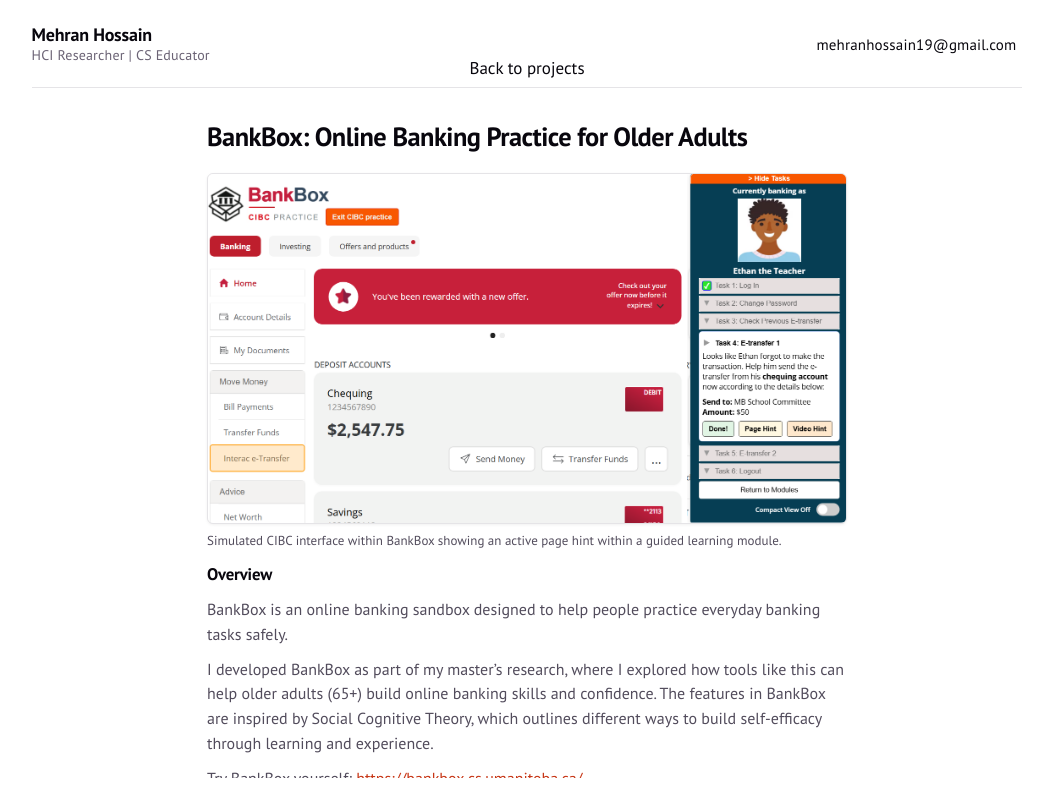
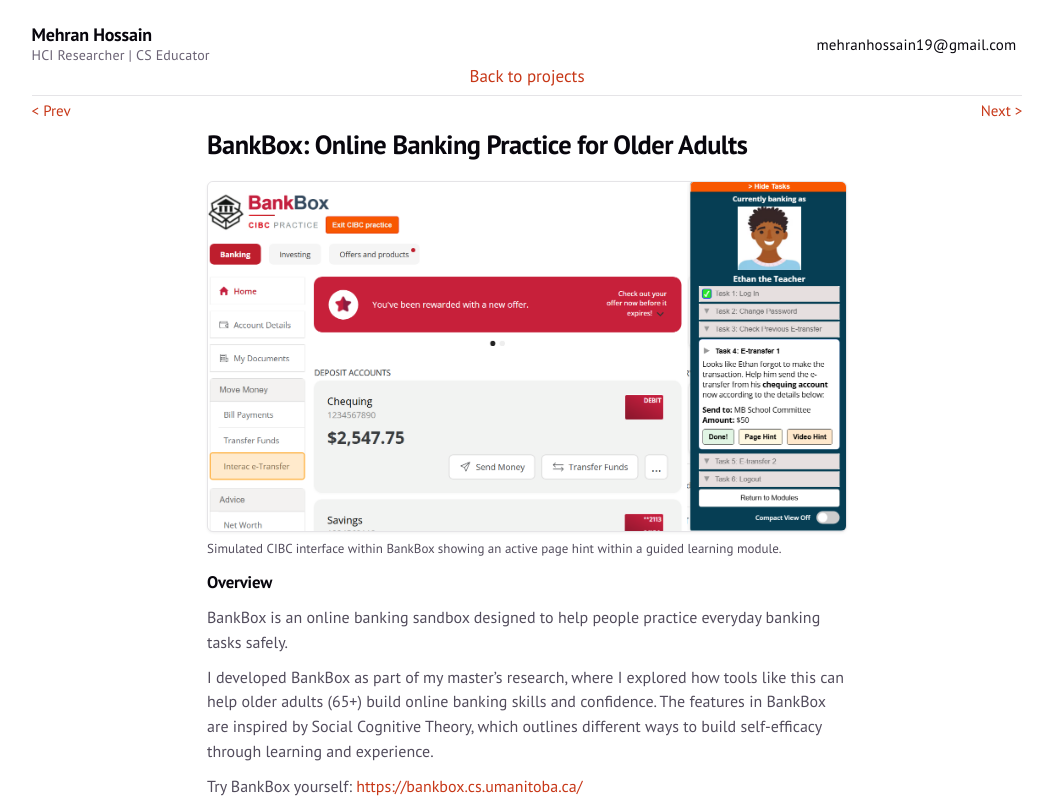
Before and after one commit to mehran-hossain/personal-webpage, a React (Vite) app: page / in a window 1280 px wide. Both pictures are taken after a click on the button 311 px from the left and 536 px from the top of the page. Shown: the whole page, without its empty margins (113-1166 px from the left). Built offline with nearby package versions, Linux system fonts and the light colour scheme.

Commit message:
updated navigation

```diff
--- a/public/projects/common.css
+++ b/public/projects/common.css
@@ -5,3 +5,65 @@
   font-family: "PT Sans", Arial, Helvetica, sans-serif;
   width: 100%;
 }
+
+/* Sentinel for “back to top” visibility (see common.js) */
+.project-back-to-top-sentinel {
+  height: 1px;
+  width: 100%;
+  margin: 0;
+  padding: 0;
+  pointer-events: none;
+  visibility: hidden;
+}
+
+.project-back-to-top {
+  position: fixed;
+  bottom: 1.35rem;
+  left: 50%;
+  right: auto;
+  transform: translateX(-50%);
+  z-index: 50;
+  margin: 0;
+  font: inherit;
+  font-size: 0.8125rem;
+  font-weight: 400;
+  letter-spacing: 0.01em;
+  padding: 0;
+  border: 0;
+  border-bottom: 1px solid transparent;
+  border-radius: 0;
+  background: transparent;
+  color: var(--text, #524c5c);
+  box-shadow: none;
+  cursor: pointer;
+  transition: border-color 0.2s ease, color 0.2s ease;
+}
+
+.project-back-to-top:hover {
+  color: var(--text-h, #08060d);
+  border-bottom-color: currentColor;
+}
+
+.project-back-to-top:focus-visible {
+  outline: 2px solid currentColor;
+  outline-offset: 2px;
+}
+
+.project-back-to-top[hidden] {
+  display: none;
+}
+
+@media (prefers-reduced-motion: reduce) {
+  .project-back-to-top {
+    transition: none;
+  }
+}
+
+@media (prefers-color-scheme: dark) {
+  .project-back-to-top {
+    color: var(--text, #b0aab8);
+  }
+  .project-back-to-top:hover {
+    color: var(--text-h, #f0eef3);
+  }
+}
--- /dev/null
+++ b/public/projects/common.js
@@ -0,0 +1,31 @@
+;(function () {
+  function init() {
+    const btn = document.createElement('button')
+    btn.type = 'button'
+    btn.className = 'project-back-to-top'
+    btn.textContent = 'Back to top'
+    btn.setAttribute('aria-label', 'Back to top of page')
+    btn.hidden = true
+    btn.addEventListener('click', () => {
+      window.scrollTo({ top: 0, behavior: 'smooth' })
+    })
+    document.body.appendChild(btn)
+
+    function updateBackToTopVisibility() {
+      const scrollBottom = window.scrollY + window.innerHeight
+      const pageBottom = document.documentElement.scrollHeight
+      const nearBottom = pageBottom - scrollBottom <= 80
+      btn.hidden = !nearBottom
+    }
+
+    window.addEventListener('scroll', updateBackToTopVisibility, { passive: true })
+    window.addEventListener('resize', updateBackToTopVisibility)
+    updateBackToTopVisibility()
+  }
+
+  if (document.readyState === 'loading') {
+    document.addEventListener('DOMContentLoaded', init)
+  } else {
+    init()
+  }
+})()
--- a/public/projects/project-1.html
+++ b/public/projects/project-1.html
@@ -398,5 +398,6 @@
         </section>
       </main>
     </div>
+    <script src="/projects/common.js"></script>
   </body>
 </html>
--- a/public/projects/project-2.html
+++ b/public/projects/project-2.html
@@ -237,5 +237,6 @@
         </section>
       </main>
     </div>
+    <script src="/projects/common.js"></script>
   </body>
 </html>
--- a/public/projects/project-3.html
+++ b/public/projects/project-3.html
@@ -214,5 +214,6 @@
         </section>
       </main>
     </div>
+    <script src="/projects/common.js"></script>
   </body>
 </html>
--- a/src/App.css
+++ b/src/App.css
@@ -3,17 +3,23 @@
   background: #f5f5f5;
 }
 
-.top {
-  display: flex;
+.site-top-chrome {
   position: sticky;
   top: 0;
   z-index: 20;
+  background: var(--bg);
+}
+
+.top {
+  display: flex;
+  position: relative;
   align-items: center;
   justify-content: space-between;
   width: 88%;
   margin-inline: auto;
   padding: 24px 0 20px;
   background: var(--bg);
+  isolation: isolate;
 }
 
 .app-shell {
@@ -22,8 +28,63 @@
   flex-direction: column;
 }
 
+.app-shell.project-open {
+  height: 100vh;
+  min-height: 100dvh;
+}
+
+.top-section {
+  flex-shrink: 0;
+}
+
 .top-section-minimized .top {
   border-bottom: 1px solid var(--border);
+  /* Room for absolutely positioned Prev / Next + centered Back (same row as before nav was folded in) */
+  padding-bottom: 28px;
+}
+
+/* Prev / Next sit in the header chrome without adding a second row (iframe title stays higher). */
+.project-cycle-nav {
+  position: absolute;
+  left: 50%;
+  transform: translateX(-50%);
+  bottom: 10px;
+  width: 88%;
+  box-sizing: border-box;
+  display: flex;
+  justify-content: space-between;
+  align-items: center;
+  padding: 0;
+  margin: 0;
+  background: transparent;
+  pointer-events: none;
+  z-index: 2;
+}
+
+.project-cycle-link {
+  pointer-events: auto;
+  position: relative;
+  top: 35px;
+  cursor: pointer;
+  background: transparent;
+  border: 0;
+  padding: 0;
+  font: inherit;
+  font-size: 15px;
+  font-weight: 500;
+  line-height: 1.2;
+  color: #c73717;
+  border-bottom: 1px solid transparent;
+  transition: border-color 0.2s ease;
+}
+
+.project-cycle-link:hover {
+  border-bottom-color: currentColor;
+}
+
+.project-cycle-link:focus-visible {
+  outline: 2px solid #c73717;
+  outline-offset: 3px;
 }
 
 .identity {
@@ -64,7 +125,7 @@
   cursor: pointer;
   background: transparent;
   border: 0;
-  color: var(--text-h);
+  color: #c73717;
   font: inherit;
   font-size: 17px;
   font-weight: 500;
@@ -84,6 +145,11 @@
 
 .all-projects-button:hover {
   border-bottom-color: currentColor;
+}
+
+.all-projects-button:focus-visible {
+  outline: 2px solid #c73717;
+  outline-offset: 3px;
 }
 
 .landing {
@@ -152,7 +218,10 @@
 }
 
 .projects.projects-expanded {
-  min-height: calc(100vh - 110px);
+  flex: 1 1 auto;
+  min-height: 0;
+  display: flex;
+  flex-direction: column;
   padding: 0;
   background: #fff;
   box-shadow: 0 0 0 100vmax #fff;
@@ -223,13 +292,17 @@
 
 .project-page-view {
   width: 100%;
-  min-height: calc(100vh - 110px);
+  flex: 1 1 auto;
+  min-height: 0;
+  display: flex;
+  flex-direction: column;
   animation: projectExpand 0.35s ease;
 }
 
 .project-frame {
   width: 100%;
-  min-height: calc(100vh - 110px);
+  flex: 1 1 auto;
+  min-height: 0;
   border: 0;
   display: block;
   background: #fff;
@@ -266,12 +339,15 @@
     grid-template-columns: 1fr;
   }
 
-  .projects.projects-expanded {
-    min-height: calc(100vh - 92px);
+  .project-cycle-nav {
+    width: auto;
+    left: 24px;
+    right: 24px;
+    transform: none;
+    margin: 0;
   }
 
-  .project-page-view,
-  .project-frame {
-    min-height: calc(100vh - 92px);
+  .top-section-minimized .top {
+    padding-bottom: 40px;
   }
 }
--- a/src/App.jsx
+++ b/src/App.jsx
@@ -40,6 +40,38 @@
 
   const activeProject = projects.find((project) => project.id === activeProjectId)
 
+  const activeProjectIndex = activeProject
+    ? projects.findIndex((p) => p.id === activeProjectId)
+    : -1
+
+  const goToAdjacentProject = (delta) => {
+    if (activeProjectIndex < 0) return
+    const len = projects.length
+    const nextIdx = (activeProjectIndex + delta + len) % len
+    const next = projects[nextIdx]
+    window.history.replaceState(
+      { siteProjectView: true, projectId: next.id },
+      ''
+    )
+    setActiveProjectId(next.id)
+  }
+
+  useEffect(() => {
+    const onPopState = (e) => {
+      const st = e.state
+      if (st && st.siteProjectView && typeof st.projectId === 'string') {
+        const valid = projects.some((p) => p.id === st.projectId)
+        if (valid) {
+          setActiveProjectId(st.projectId)
+          return
+        }
+      }
+      setActiveProjectId(null)
+    }
+    window.addEventListener('popstate', onPopState)
+    return () => window.removeEventListener('popstate', onPopState)
+  }, [projects])
+
   useEffect(() => {
     if (!activeProject) return
     const prevHtml = document.documentElement.style.overflow
@@ -55,6 +87,7 @@
   return (
     <div className={`app-shell ${activeProject ? 'project-open' : ''}`}>
       <div className={`top-section ${activeProject ? 'top-section-minimized' : ''}`}>
+        <div className="site-top-chrome">
           <header className="top">
             <div className="identity">
               <h2 className="name">Mehran Hossain</h2>
@@ -63,7 +96,7 @@
             <button
               type="button"
               className={`all-projects-button ${activeProject ? 'is-visible' : ''}`}
-            onClick={() => setActiveProjectId(null)}
+              onClick={() => window.history.back()}
               aria-hidden={!activeProject}
               tabIndex={activeProject ? 0 : -1}
             >
@@ -73,6 +106,25 @@
               <a href="mailto:hello@example.com" className="link">mehranhossain19@gmail.com</a>
             </nav>
           </header>
+          {activeProject ? (
+            <nav className="project-cycle-nav" aria-label="Adjacent projects">
+              <button
+                type="button"
+                className="project-cycle-link"
+                onClick={() => goToAdjacentProject(-1)}
+              >
+                &lt; Prev
+              </button>
+              <button
+                type="button"
+                className="project-cycle-link"
+                onClick={() => goToAdjacentProject(1)}
+              >
+                Next &gt;
+              </button>
+            </nav>
+          ) : null}
+        </div>
 
         <main className={`landing ${activeProject ? 'landing-minimized' : ''}`}>
           <div className="avatar-wrap">
@@ -95,7 +147,13 @@
                 key={project.id}
                 type="button"
                 className="card card-with-image project-card-trigger"
-                onClick={() => setActiveProjectId(project.id)}
+                onClick={() => {
+                  window.history.pushState(
+                    { siteProjectView: true, projectId: project.id },
+                    ''
+                  )
+                  setActiveProjectId(project.id)
+                }}
               >
                 <img src={project.image} className="card-image" alt={project.alt} />
                 <div className="card-body">
@@ -108,6 +166,7 @@
         ) : (
           <article className="project-page-view" aria-label={`${activeProject.title} project`}>
             <iframe
+              key={activeProjectId}
               className="project-frame"
               src={activeProject.href}
               title={activeProject.title}
```
Lines whose indentation alone changed are shown as unchanged.
